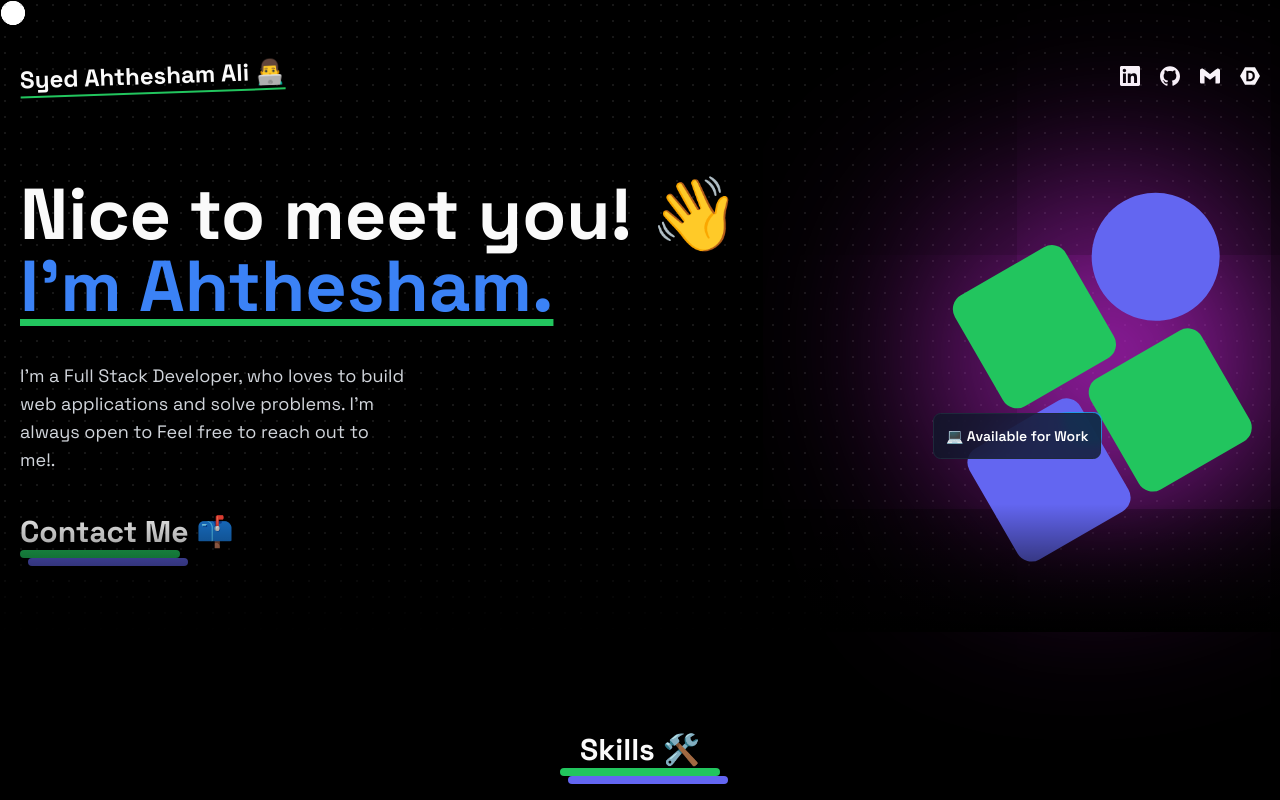
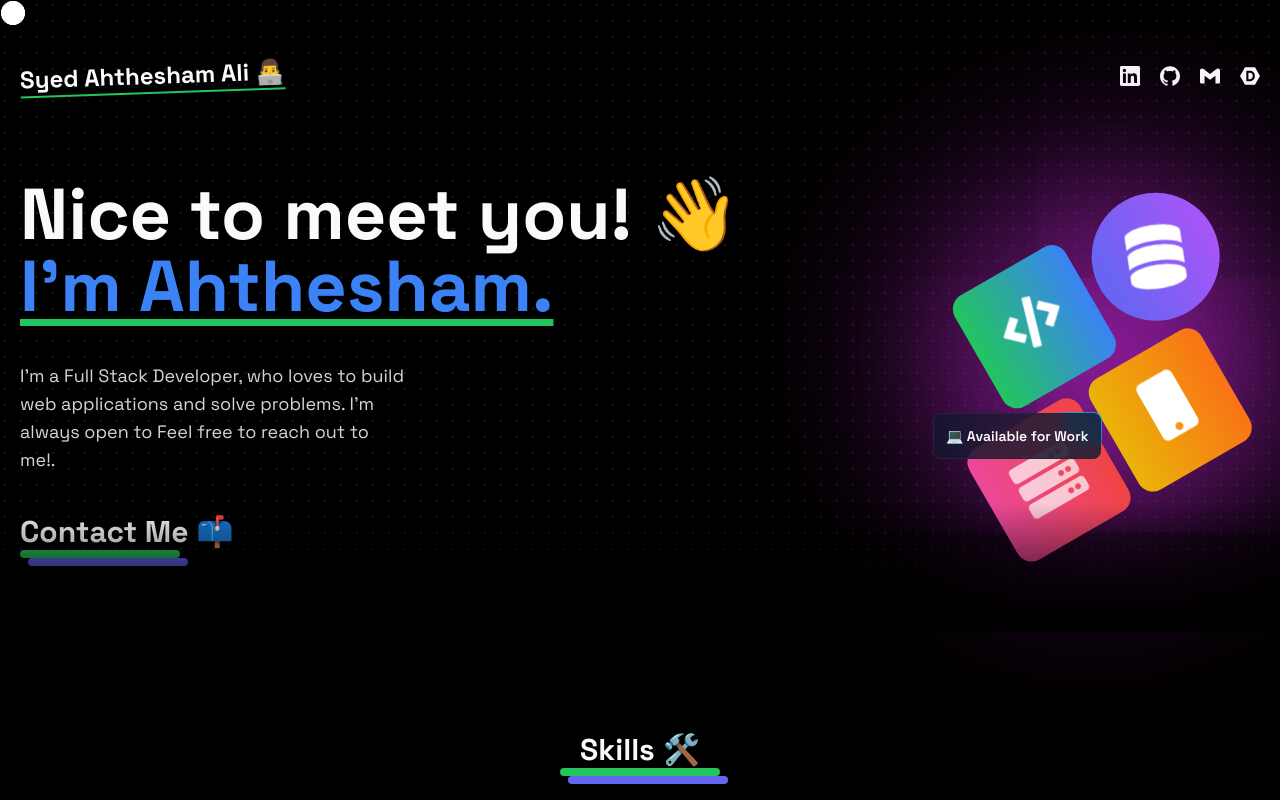
Before and after one commit to Ahthe/myportfolio-ahthe, a Next.js app: page / in a window 1280 px wide. Shown: the top 800 px of the page. Built offline with nearby package versions, Linux system fonts and the light colour scheme.

Commit message:
optimized seo and added animation effects to the shapes in the hero sectio

```diff
--- a/app/(home)/components/HeroSection.tsx
+++ b/app/(home)/components/HeroSection.tsx
@@ -1,16 +1,15 @@
-import { MovingBorderBtn } from '@/components/ui/moving-border'
-import Link from 'next/link'
-import React from 'react'
-import Title from './Title'
-
+import { MovingBorderBtn } from '@/components/ui/moving-border';
+import Link from 'next/link';
+import React from 'react';
+import Title from './Title';
+import { FaCode, FaDatabase, FaServer, FaMobile } from 'react-icons/fa';
 
 export default function HeroSection() {
   return (
-    <div className='min-h-[60vh] flex flex-col-reverse gap-14 lg:gap-0 lg:flex-row items-center justify-between'>
+    <div className='min-h-[60vh] flex flex-col-reverse gap-14 lg:gap-0 lg:flex-row items-center justify-between animate-move-up'>
       <div className='space-y-10 text-center lg:text-left'>
         <h1 className='text-4xl lg:text-7xl font-bold'>
-                Nice to meet you! 👋
-                <br /> {" "}
+          Nice to meet you! 👋 <br />
           <span className='text-blue-500 dark:text-blue-500 underline underline-offset-8 decoration-green-500'>
             {"I'm Ahthesham."}
           </span>
@@ -20,36 +19,51 @@ export default function HeroSection() {
             "I'm a Full Stack Developer, who loves to build web applications and solve problems. I'm always open to Feel free to reach out to me!."
           }
         </p>
-
-        <Link href={"ahtheshamali786@gmail.com"} className='inline-block group'>
-
-            <Title
-
-            text="Contact Me 📫"
-
-        />
-
+        <Link href={'ahtheshamali786@gmail.com'} className='inline-block group'>
+          <Title text='Contact Me 📫' />
         </Link>
       </div>
       <div className='relative'>
         <div className='w-72 h-72 space-y-3 -rotate-[30deg] relative'>
           <div className='flex gap-3 translate-x-8'>
-                    <div className='w-32 h-32 rounded-2xl bg-green-500'></div>
-                    <div className='w-32 h-32 rounded-full bg-indigo-500'></div>
+            <div className='w-32 h-32 rounded-2xl bg-gradient-to-r from-green-500 to-blue-500 relative overflow-hidden '>
+              <div className='absolute inset-0 bg-gradient-to-r from-green-500 to-blue-500 opacity-0 hover:opacity-100 transition-opacity duration-300'></div>
+              <div className='absolute inset-0 flex items-center justify-center'>
+                <FaCode className='w-16 h-16 text-white animate-bounce' />
+              </div>
+            </div>
+            <div className='w-32 h-32 rounded-full bg-gradient-to-r from-indigo-500 to-purple-500 relative overflow-hidden '>
+              <div className='absolute inset-0 bg-gradient-to-r from-indigo-500 to-purple-500 opacity-0 hover:opacity-100 transition-opacity duration-300'></div>
+              <div className='absolute inset-0 flex items-center justify-center'>
+                <FaDatabase className='w-16 h-16 text-white animate-spin' />
+              </div>
+            </div>
           </div>
           <div className='flex gap-3 -translate-x-8'>
-                <div className='w-32 h-32 rounded-2xl bg-indigo-500'></div>
-                    <div className='w-32 h-32 rounded-2xl bg-green-500'></div>
+            <div className='w-32 h-32 rounded-2xl bg-gradient-to-r from-pink-500 to-red-500 relative overflow-hidden '>
+              <div className='absolute inset-0 bg-gradient-to-r from-pink-500 to-red-500 opacity-0 hover:opacity-100 transition-opacity duration-300'></div>
+              <div className='absolute inset-0 flex items-center justify-center'>
+                <FaServer className='w-16 h-16 text-white animate-pulse' />
               </div>
-                <div className='glow absolute top-[40%] right-1/2 -z-10'></div>
             </div>
-
+            <div className='w-32 h-32 rounded-2xl bg-gradient-to-r from-yellow-500 to-orange-500 relative overflow-hidden '>
+              <div className='absolute inset-0 bg-gradient-to-r from-yellow-500 to-orange-500 opacity-0 hover:opacity-100 transition-opacity duration-300'></div>
+              <div className='absolute inset-0 flex items-center justify-center'>
+                <FaMobile className='w-16 h-16 text-white animate-bounce' />
+              </div>
+            </div>
+          </div>
+          <div className='glow absolute top-[40%] right-1/2 -z-10 '></div>
+          <div className='absolute top-0 left-0 w-full h-full flex items-center justify-center'>
+            <div className='w-24 h-24 rounded-full bg-white opacity-0 animate-ping'></div>
+          </div>
+        </div>
         <div className='absolute bottom-5 sm:bottom-14 left-0 sm:-left-10'>
           <MovingBorderBtn borderRadius='0.5rem' className='p-3 font-semibold'>
-                <p>💻 Available for Work </p>
+            <p>💻 Available for Work</p>
           </MovingBorderBtn>
         </div>
       </div>
     </div>
-  )
+  );
 }
--- a/app/(home)/components/Navbar.tsx
+++ b/app/(home)/components/Navbar.tsx
@@ -38,7 +38,7 @@ export default function Navbar({className}:{className?: string}) {
 
 
   return (
-    <nav className={cn('py-10 flex justify-between items-center', className)}>
+    <nav className={cn('py-10 flex justify-between items-center animate-move-down', className)}>
         <h1 className='text-2xl font-bold underline underline-offset-8 decoration-green-500 -rotate-2'> Syed Ahthesham Ali 👨‍💻</h1>
         <div className='flex items-center gap-5'>
             {socials.map((social, index)=>{
--- a/tailwind.config.ts
+++ b/tailwind.config.ts
@@ -69,6 +69,31 @@ const config = {
         sm: "calc(var(--radius) - 4px)",
       },
       keyframes: {
+
+        "move-up":{
+          from: {
+            trasnform:"translateY(10px)",
+            opacity: "0",
+
+          },
+          to: {
+            trasnform: "translateY(0px)",
+            opacity: "1",
+        },
+      },
+
+      "move-down":{
+        from: {
+          trasnform:"translateY(-10px)",
+          opacity: "0",
+
+        },
+        to: {
+          trasnform: "translateY(0px)",
+          opacity: "1",
+      },
+    },
+
         "accordion-down": {
           from: { height: "0" },
           to: { height: "var(--radix-accordion-content-height)" },
@@ -81,6 +106,8 @@ const config = {
       animation: {
         "accordion-down": "accordion-down 0.2s ease-out",
         "accordion-up": "accordion-up 0.2s ease-out",
+        "move-up": "move-up 1s linear forwards",
+        "move-down": "move-down 1s linear forwards",
       },
     },
   },
```
Also changed, not shown: public/og.png. Lines whose indentation alone changed are shown as unchanged.
